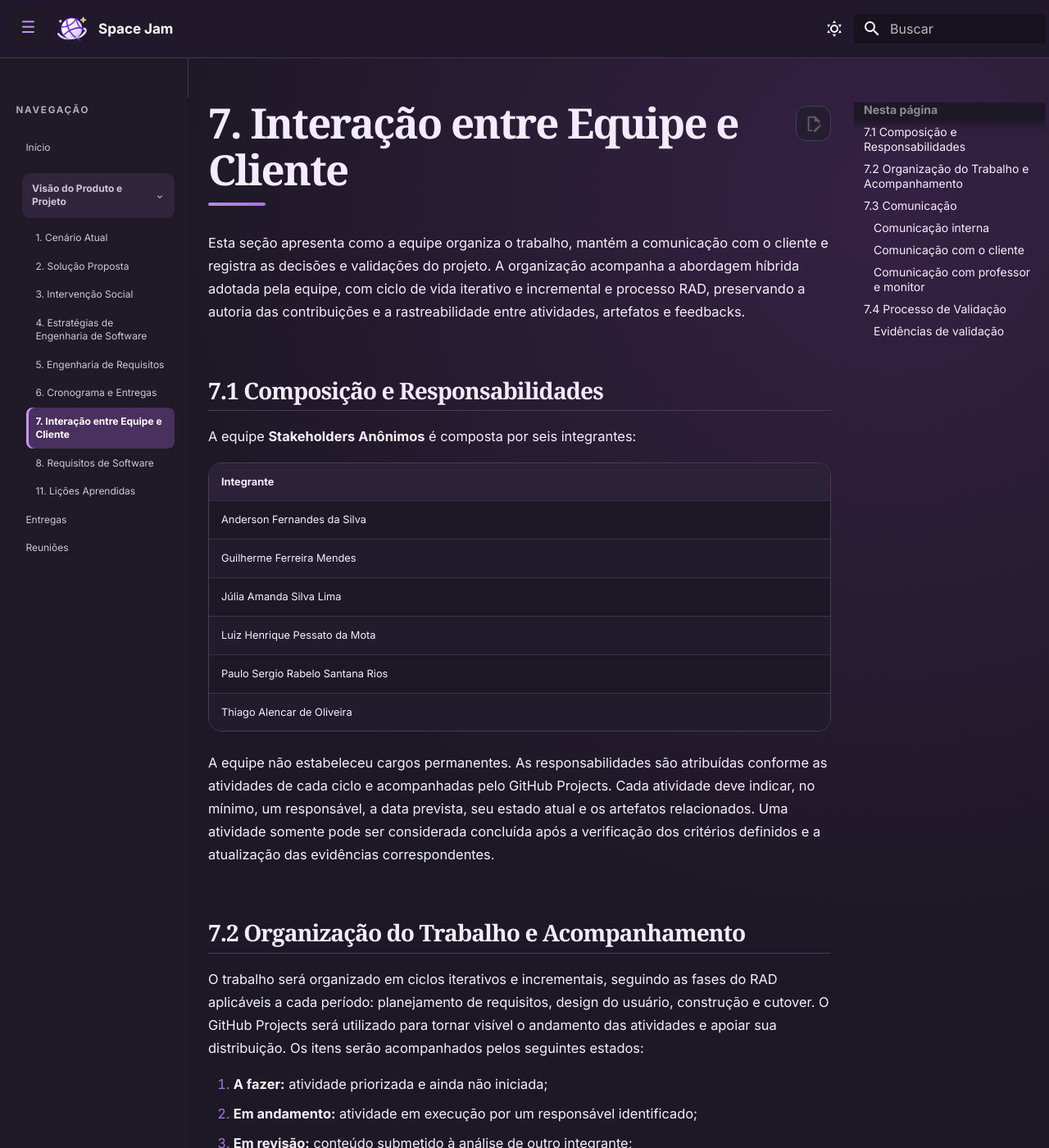
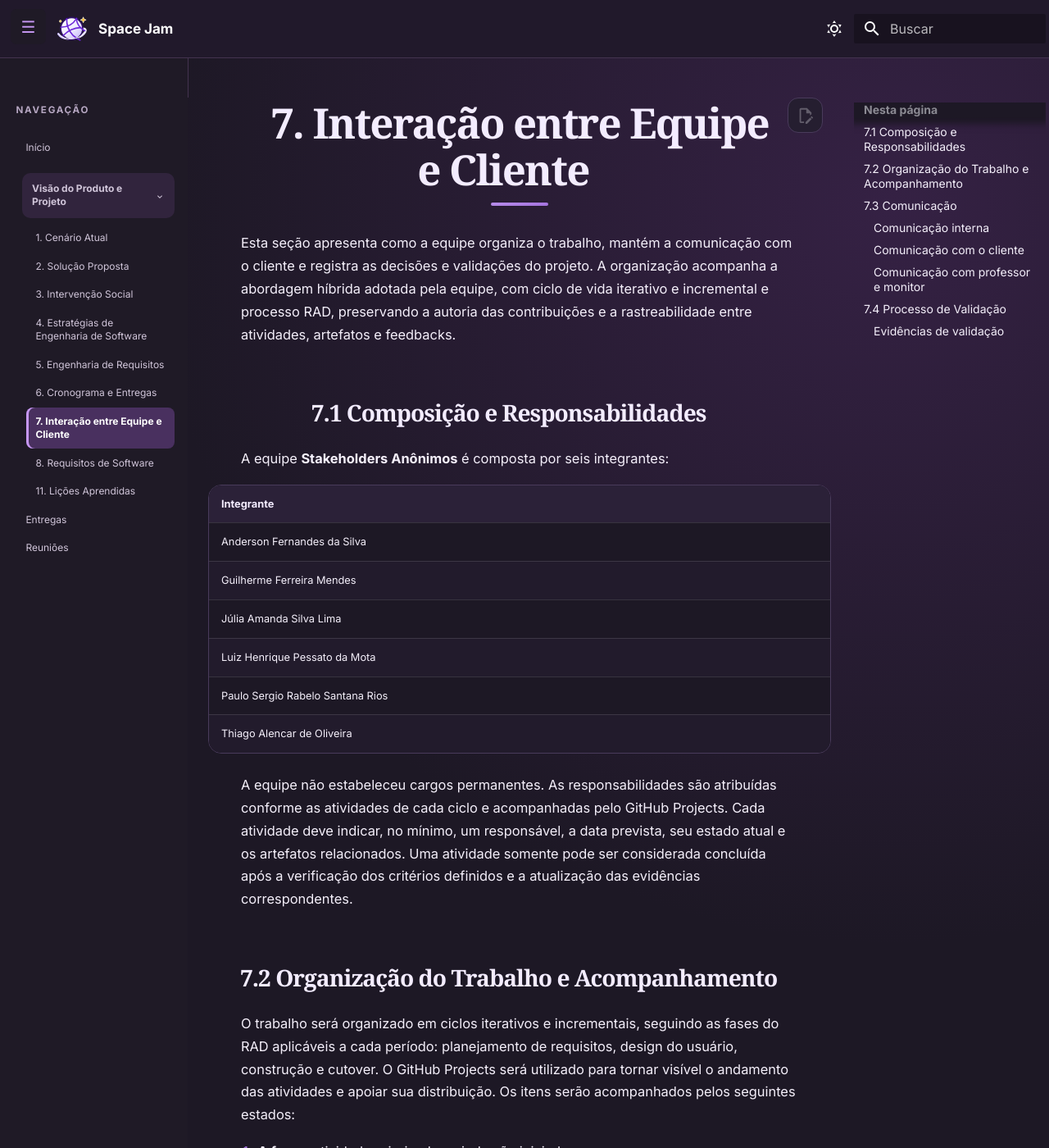
Before and after one commit to mdsreq-fga-unb/REQ-2026.2-T01-SpaceJam, an MkDocs documentation site: the page built from docs/interacao_equipe_cliente.md, in a window 1280 px wide and 1400 px high. Shown: the whole window at 82% size. Built offline with MkDocs 1.6.1 and Material for MkDocs 9.7.7, drawn with Linux system fonts in a browser that asks for light colours; comment, search, counter and statistics services are not loaded.

Commit message:
Centraliza eixo de leitura em todas as paginas

```diff
--- a/docs/stylesheets/extra.css
+++ b/docs/stylesheets/extra.css
@@ -316,15 +316,12 @@
 }
 
 .md-content__inner:not(:has(.sj-home)) {
+  position: relative;
   max-width: 58rem;
   margin-inline: auto;
 }
 
-.md-content__inner:has(.sj-delivery-hero) {
-  position: relative;
-}
-
-.md-content__inner:has(.sj-delivery-hero) > .md-content__button {
+.md-content__inner:not(:has(.sj-home)) > .md-content__button {
   position: absolute;
   z-index: 2;
   top: 0.5rem;
@@ -332,24 +329,33 @@
   float: none;
 }
 
-.md-content__inner:has(.sj-delivery-hero) > h2,
-.md-content__inner:has(.sj-delivery-hero) > h3 {
-  max-width: 42rem;
+.md-content__inner:not(:has(.sj-home)) > h1 {
+  max-width: min(34rem, calc(100% - 6rem));
   margin-inline: auto;
-}
-
-.md-content__inner:has(.sj-delivery-hero) > p {
-  max-width: 34rem;
-  margin-inline: auto;
-}
-
-.md-content__inner:has(.sj-delivery-hero) > h2,
-.md-content__inner:has(.sj-delivery-hero) > h3 {
   text-align: center;
 }
 
-.md-content__inner:has(.sj-delivery-hero) > h2 {
+.md-content__inner:not(:has(.sj-home)) > h1::after {
+  left: 50%;
+  transform: translateX(-50%);
+}
+
+.md-content__inner:not(:has(.sj-home)) > h2,
+.md-content__inner:not(:has(.sj-home)) > h3 {
+  max-width: 42rem;
+  margin-inline: auto;
+  text-align: center;
+}
+
+.md-content__inner:not(:has(.sj-home)) > h2 {
   border-bottom: 0;
+}
+
+.md-content__inner:not(:has(.sj-home)) > p:not(:has(> img)),
+.md-content__inner:not(:has(.sj-home)) > ul,
+.md-content__inner:not(:has(.sj-home)) > ol {
+  max-width: 34rem;
+  margin-inline: auto;
 }
 
 .md-content__inner:has(.sj-delivery-hero) > p:has(> .sj-delivery-watch) {
@@ -1054,8 +1060,10 @@
 }
 
 .sj-home .sj-section-heading {
-  max-width: none;
+  max-width: 42rem;
+  margin-inline: auto;
   margin-bottom: 1.15rem;
+  text-align: center;
 }
 
 .md-typeset .sj-home .sj-section-heading p {
```
Also changed, not shown: 1 other file.
